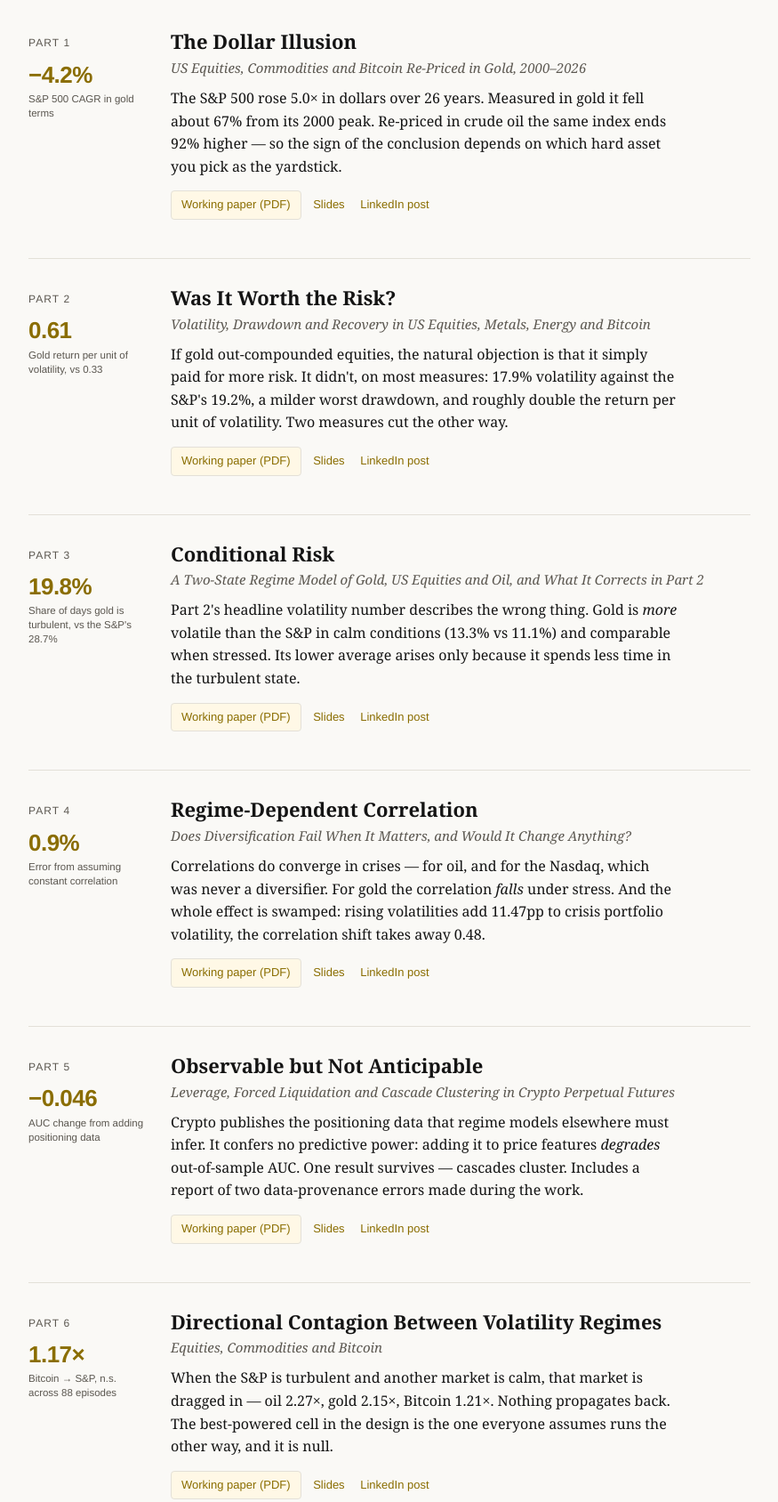
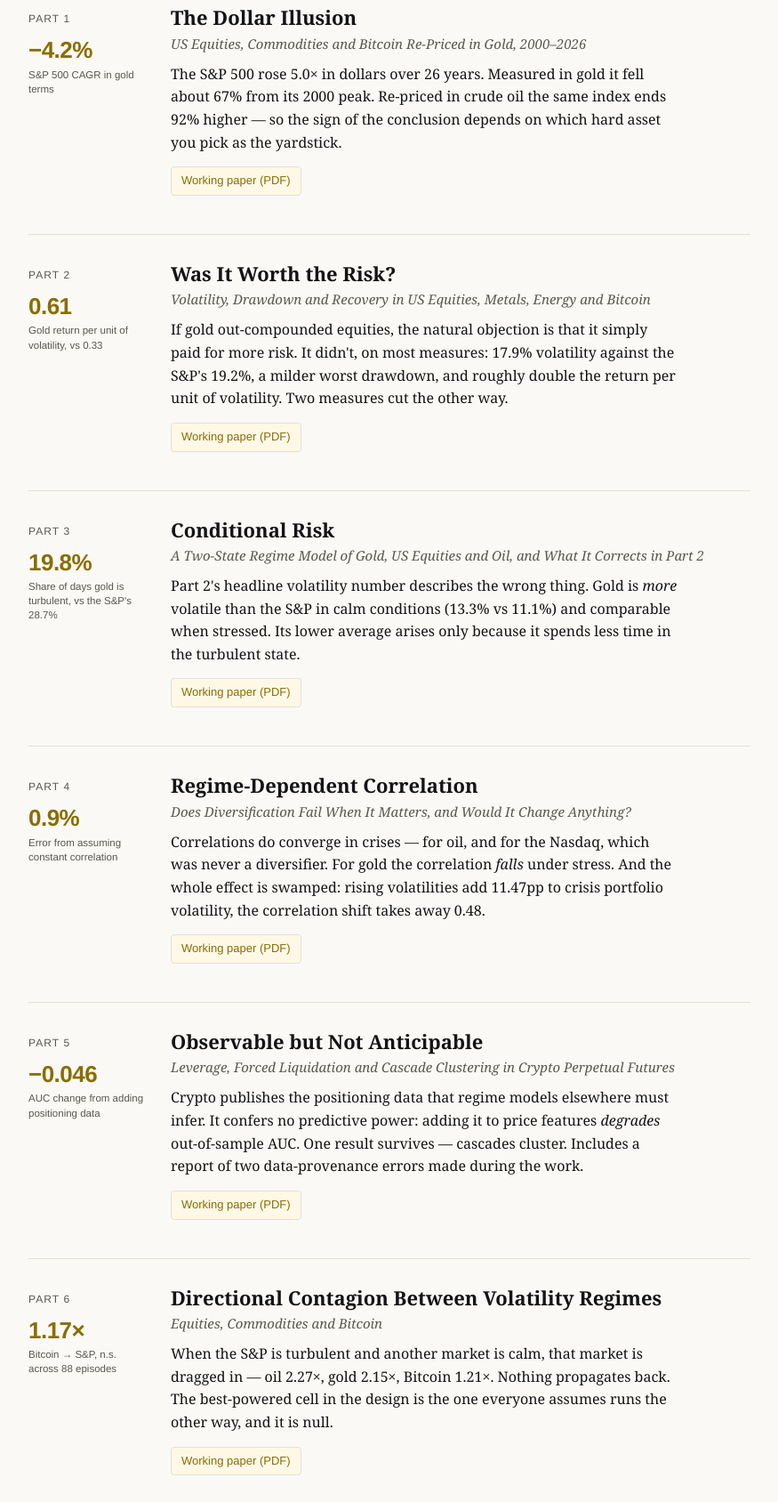
Before and after one commit to edwinyeeshunwan/regime-notes, a plain HTML site: page index.html in a window 1280 px wide. Shown: the part 328-2016 px from the top of the page at 89% size, without its empty margins (202-1077 px from the left). Drawn offline with Linux system fonts and the light colour scheme.

Commit message:
Remove social-media slides; reword README and landing page as research notes
Co-Authored-By: Claude Opus 5.5 <noreply@anthropic.com>
Claude-Session: https://claude.ai/code/session_01VUMJoJDkHtgoNLNg3ZimNe

```diff
--- a/index.html
+++ b/index.html
@@ -36,7 +36,7 @@ footer p{margin:0 0 10px}
 <header>
   <div class="kick">Exploratory Working Notes</div>
   <h1>Regime Notes</h1>
-  <p class="standfirst">A series on volatility regimes across equities, metals, energy and crypto. Each part is a short public write-up with a full working paper behind it — method, robustness checks, limitations, and the results that didn't work.</p>
+  <p class="standfirst">A series on volatility regimes across equities, metals, energy and crypto. Each part is a working paper with its method, robustness checks and limitations, including the results that did not work.</p>
   <p class="meta">Edwin Wan &middot; 6 parts &middot; <a href="https://github.com/edwinyeeshunwan/regime-notes">Source repository</a></p>
 </header>
 <article id="part1">
@@ -50,8 +50,6 @@ footer p{margin:0 0 10px}
     <p class="lede">The S&P 500 rose 5.0× in dollars over 26 years. Measured in gold it fell about 67% from its 2000 peak. Re-priced in crude oil the same index ends 92% higher — so the sign of the conclusion depends on which hard asset you pick as the yardstick.</p>
     <p class="links">
       <a class="pri" href="papers/part1-dollar-illusion.pdf">Working paper (PDF)</a>
-      <a href="carousels/part1.pdf">Slides</a>
-      <a href="https://www.linkedin.com/feed/update/urn:li:activity:7494053974229164032/">LinkedIn post</a>
     </p>
   </div>
 </article>
@@ -66,8 +64,6 @@ footer p{margin:0 0 10px}
     <p class="lede">If gold out-compounded equities, the natural objection is that it simply paid for more risk. It didn't, on most measures: 17.9% volatility against the S&P's 19.2%, a milder worst drawdown, and roughly double the return per unit of volatility. Two measures cut the other way.</p>
     <p class="links">
       <a class="pri" href="papers/part2-worth-the-risk.pdf">Working paper (PDF)</a>
-      <a href="carousels/part2.pdf">Slides</a>
-      <a href="https://www.linkedin.com/feed/update/urn:li:activity:7494063762862174208/">LinkedIn post</a>
     </p>
   </div>
 </article>
@@ -82,8 +78,6 @@ footer p{margin:0 0 10px}
     <p class="lede">Part 2's headline volatility number describes the wrong thing. Gold is <em>more</em> volatile than the S&P in calm conditions (13.3% vs 11.1%) and comparable when stressed. Its lower average arises only because it spends less time in the turbulent state.</p>
     <p class="links">
       <a class="pri" href="papers/part3-conditional-risk.pdf">Working paper (PDF)</a>
-      <a href="carousels/part3.pdf">Slides</a>
-      <a href="https://www.linkedin.com/feed/update/urn:li:activity:7495518222201430016/">LinkedIn post</a>
     </p>
   </div>
 </article>
@@ -98,8 +92,6 @@ footer p{margin:0 0 10px}
     <p class="lede">Correlations do converge in crises — for oil, and for the Nasdaq, which was never a diversifier. For gold the correlation <em>falls</em> under stress. And the whole effect is swamped: rising volatilities add 11.47pp to crisis portfolio volatility, the correlation shift takes away 0.48.</p>
     <p class="links">
       <a class="pri" href="papers/part4-regime-correlation.pdf">Working paper (PDF)</a>
-      <a href="carousels/part4.pdf">Slides</a>
-      <a href="https://www.linkedin.com/feed/update/urn:li:activity:7495562147486314496/">LinkedIn post</a>
     </p>
   </div>
 </article>
@@ -114,8 +106,6 @@ footer p{margin:0 0 10px}
     <p class="lede">Crypto publishes the positioning data that regime models elsewhere must infer. It confers no predictive power: adding it to price features <em>degrades</em> out-of-sample AUC. One result survives — cascades cluster. Includes a report of two data-provenance errors made during the work.</p>
     <p class="links">
       <a class="pri" href="papers/part5-observable-not-anticipable.pdf">Working paper (PDF)</a>
-      <a href="carousels/part5.pdf">Slides</a>
-      <a href="https://www.linkedin.com/feed/update/urn:li:activity:7495575723340898306/">LinkedIn post</a>
     </p>
   </div>
 </article>
@@ -130,8 +120,6 @@ footer p{margin:0 0 10px}
     <p class="lede">When the S&P is turbulent and another market is calm, that market is dragged in — oil 2.27×, gold 2.15×, Bitcoin 1.21×. Nothing propagates back. The best-powered cell in the design is the one everyone assumes runs the other way, and it is null.</p>
     <p class="links">
       <a class="pri" href="papers/part6-directional-contagion.pdf">Working paper (PDF)</a>
-      <a href="carousels/part6.pdf">Slides</a>
-      <a href="https://www.linkedin.com/feed/update/urn:li:activity:7499173346085892098/">LinkedIn post</a>
     </p>
   </div>
 </article>
```
Also changed, not shown: 7 other files.
